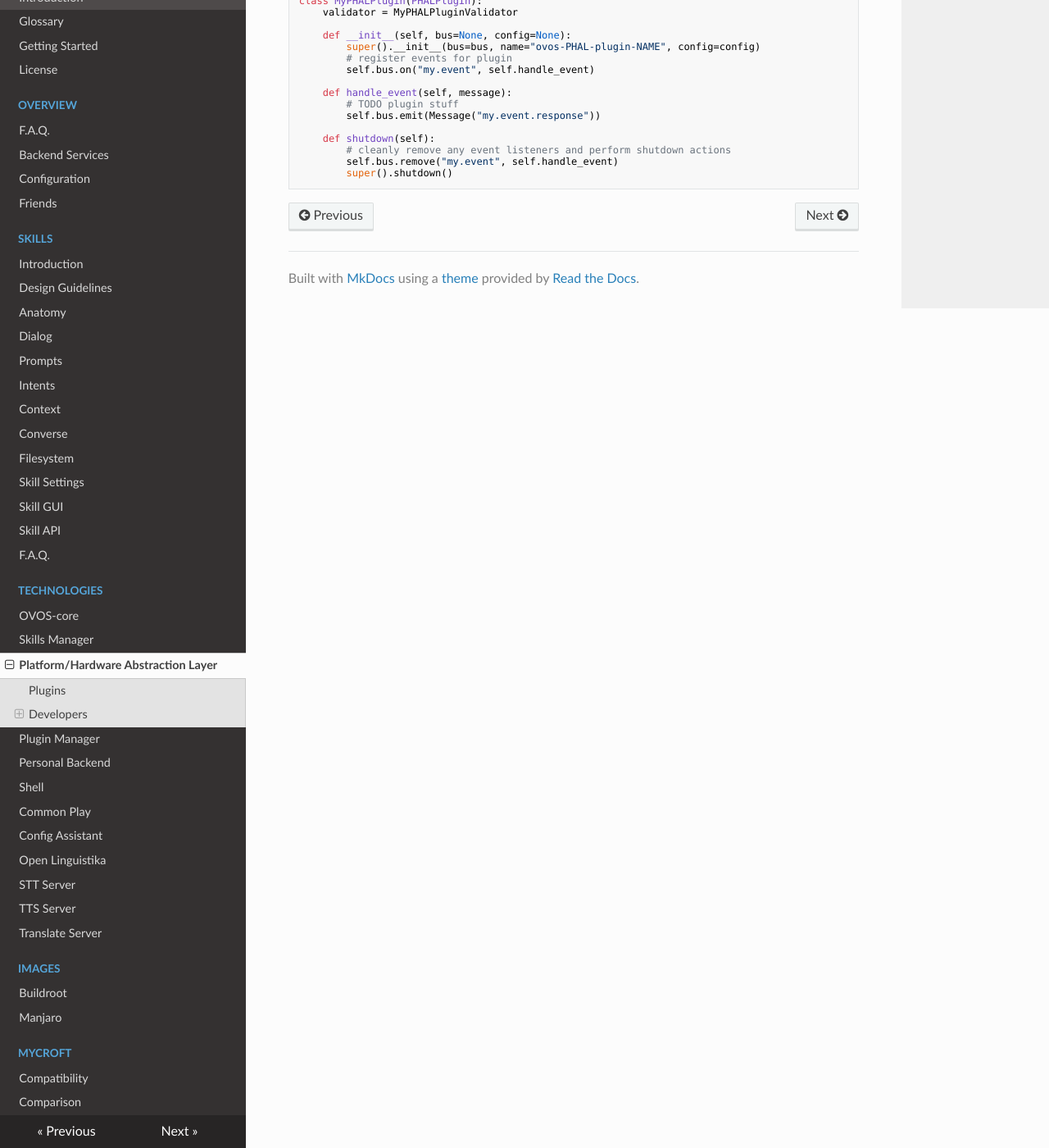
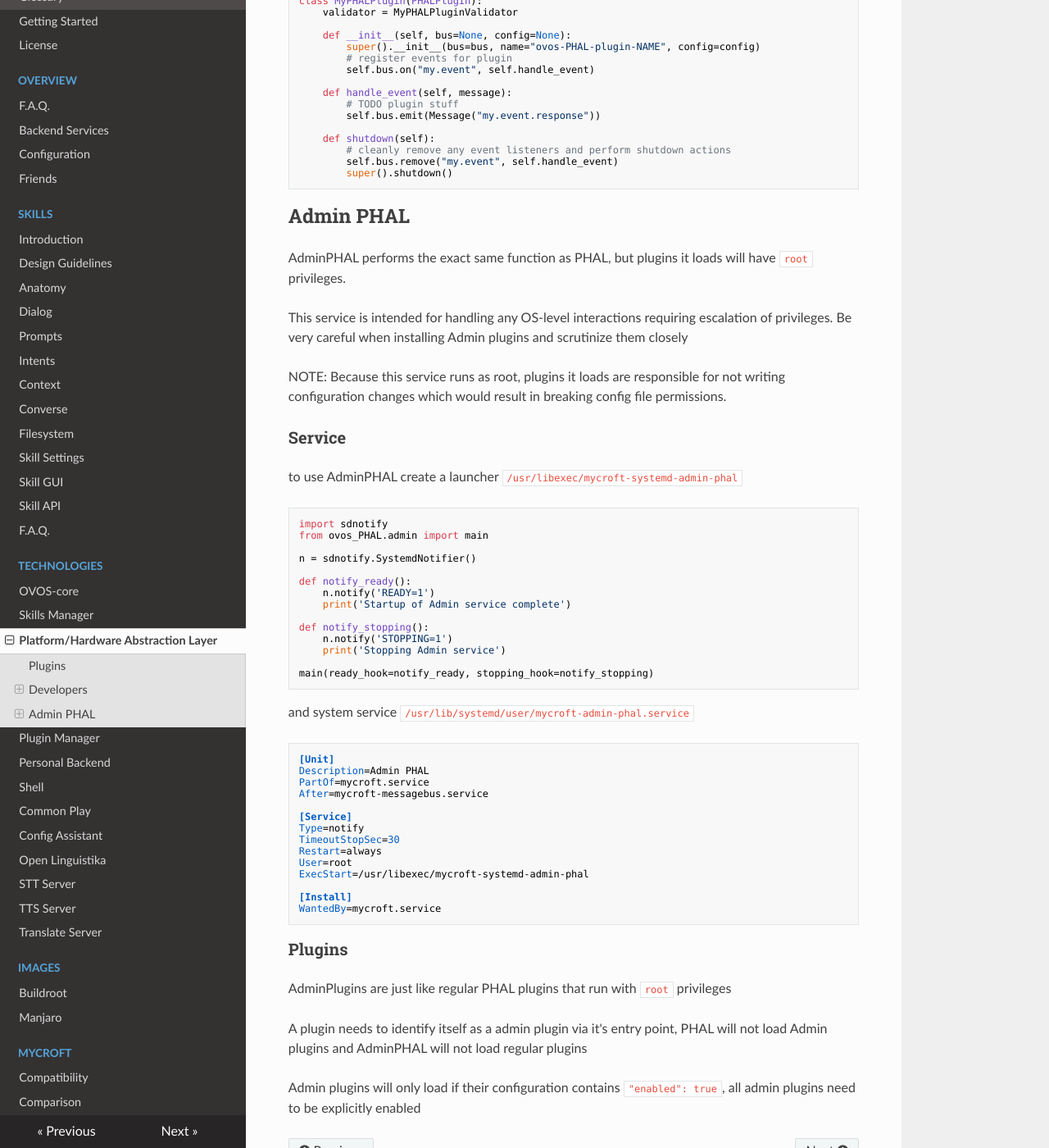
Before and after one commit to OpenVoiceOS/community-docs, an MkDocs documentation site: the page built from docs/PHAL.md, in a window 1280 px wide and 1400 px high, scrolled down 2300 px. Shown: the whole window at 82% size. Built offline with MkDocs 1.6.1, drawn with Linux system fonts in a browser that asks for light colours; nearby versions of some CDN libraries.

Commit message:
admin PHAL

````diff
--- a/docs/PHAL.md
+++ b/docs/PHAL.md
@@ -80,3 +80,61 @@
         self.bus.remove("my.event", self.handle_event)
         super().shutdown()
 ```
+
+
+
+## Admin PHAL
+
+AdminPHAL performs the exact same function as PHAL, but plugins it loads will have `root` privileges.
+
+This service is intended for handling any OS-level interactions requiring escalation of privileges. Be very careful when installing Admin plugins and scrutinize them closely
+
+NOTE: Because this service runs as root, plugins it loads are responsible for not writing
+configuration changes which would result in breaking config file permissions.
+
+### Service
+
+to use AdminPHAL create a launcher `/usr/libexec/mycroft-systemd-admin-phal`
+
+```python
+import sdnotify
+from ovos_PHAL.admin import main
+
+n = sdnotify.SystemdNotifier()
+
+def notify_ready():
+    n.notify('READY=1')
+    print('Startup of Admin service complete')
+
+def notify_stopping():
+    n.notify('STOPPING=1')
+    print('Stopping Admin service')
+
+main(ready_hook=notify_ready, stopping_hook=notify_stopping)
+```
+
+and system service `/usr/lib/systemd/user/mycroft-admin-phal.service`
+
+```
+[Unit]
+Description=Admin PHAL
+PartOf=mycroft.service
+After=mycroft-messagebus.service
+
+[Service]
+Type=notify
+TimeoutStopSec=30
+Restart=always
+User=root
+ExecStart=/usr/libexec/mycroft-systemd-admin-phal
+
+[Install]
+WantedBy=mycroft.service
+```
+### Plugins
+
+AdminPlugins are just like regular PHAL plugins that run with `root` privileges
+
+A plugin needs to identify itself as a admin plugin via it's entry point, PHAL will not load Admin plugins and AdminPHAL will not load regular plugins
+
+Admin plugins will only load if their configuration contains `"enabled": true`, all admin plugins need to be explicitly enabled
````
